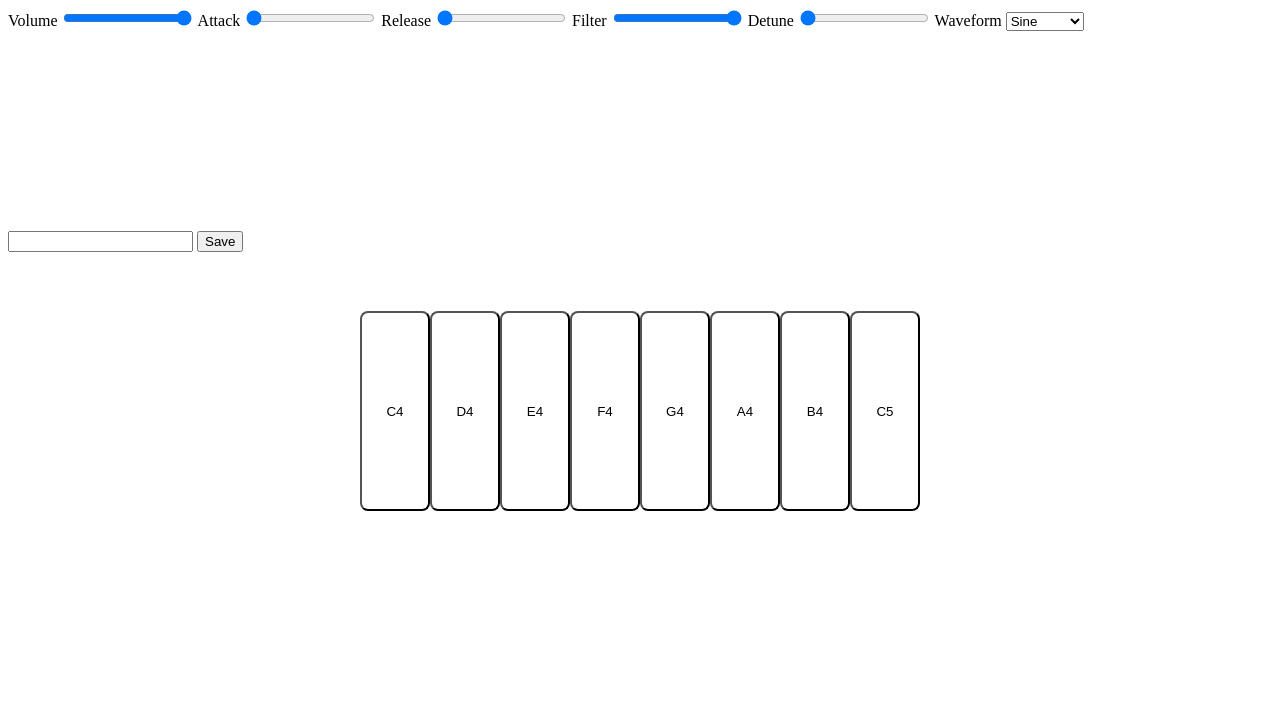
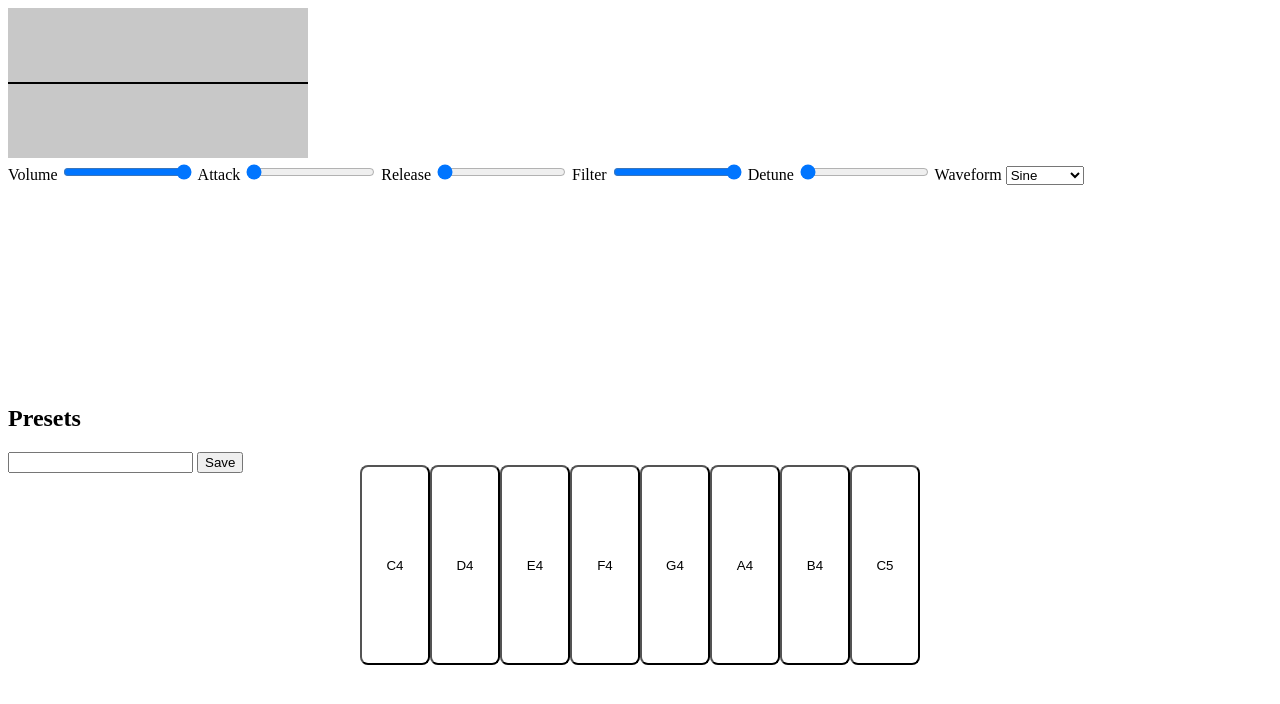
Before and after one commit to osu-cs290-f25/final-project-keysynth, a plain HTML site: page index.html in a window 1280 px wide. Drawn offline with Linux system fonts and the light colour scheme.

Commit message:
add analyser oscilliscope

```diff
--- a/index.html
+++ b/index.html
@@ -8,6 +8,7 @@
 </head>
 <body>
     <div id="synth-container">
+        <canvas id="oscilloscope"></canvas>
         <div id="settings">
             <label for="volume-slider">Volume</label>
             <input type="range" name="volume" id="volume-slider" min="0" max="0.9" value="0.9" step="0.01">
@@ -40,6 +41,7 @@
     </div>
     <div id="preset-container">
         <div id="preset-buttons-container">
+            <h2>Presets</h2>
             <input type="text" id="new-preset-input">
             <button id="save-button">Save</button>
         </div>
--- a/index.js
+++ b/index.js
@@ -75,6 +75,7 @@ function playNote(frequency) {
     osc.type = waveform;
     osc.frequency.value = frequency;
 
+    gain.connect(analyser);
     gain.connect(filter);
     osc.connect(gain);
     osc.start();
@@ -214,5 +215,46 @@ newPresetInput.addEventListener("keydown", function(e) {
 })
 saveButton.addEventListener("click", savePreset);
 
+populatePresetList();
 
-populatePresetList();
+// Oscilliscope
+let oscilloscopeFillColor = "rgb(200, 200, 200)";
+let oscilloscopeStrokeColor = "rgb(0, 0, 0)";
+const analyser = ctx.createAnalyser();
+analyser.fftSize = 4096;
+
+const bufferLength = analyser.frequencyBinCount;
+const dataArray = new Uint8Array(bufferLength);
+
+const canvas = document.getElementById("oscilloscope");
+const canvasCtx = canvas.getContext("2d");
+
+function draw() {
+    requestAnimationFrame(draw);
+    analyser.getByteTimeDomainData(dataArray);
+    canvasCtx.fillStyle = oscilloscopeFillColor;
+    canvasCtx.fillRect(0, 0, canvas.width, canvas.height);
+    canvasCtx.lineWidth = 2;
+    canvasCtx.strokeStyle = oscilloscopeStrokeColor;
+    canvasCtx.beginPath();
+
+    const sliceWidth = (canvas.width / bufferLength);
+    let x = 0;
+
+    for (let i = 0; i < bufferLength; i++) {
+        const v = dataArray[i] / 128.0;
+        const y = (v * canvas.height) / 2;
+
+        if (i === 0) {
+            canvasCtx.moveTo(x, y);
+        } else {
+            canvasCtx.lineTo(x, y);
+        }
+        x += sliceWidth;
+    }
+
+    canvasCtx.lineTo(canvas.width, canvas.height / 2);
+    canvasCtx.stroke();
+}
+
+draw();
```
